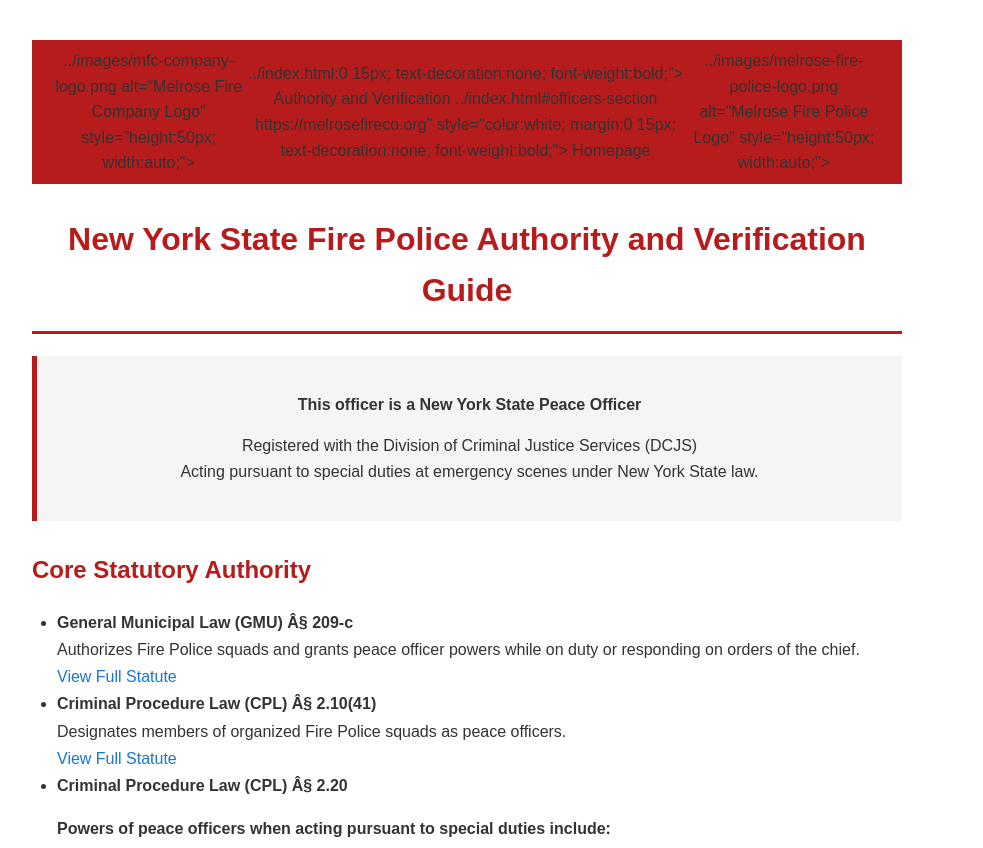
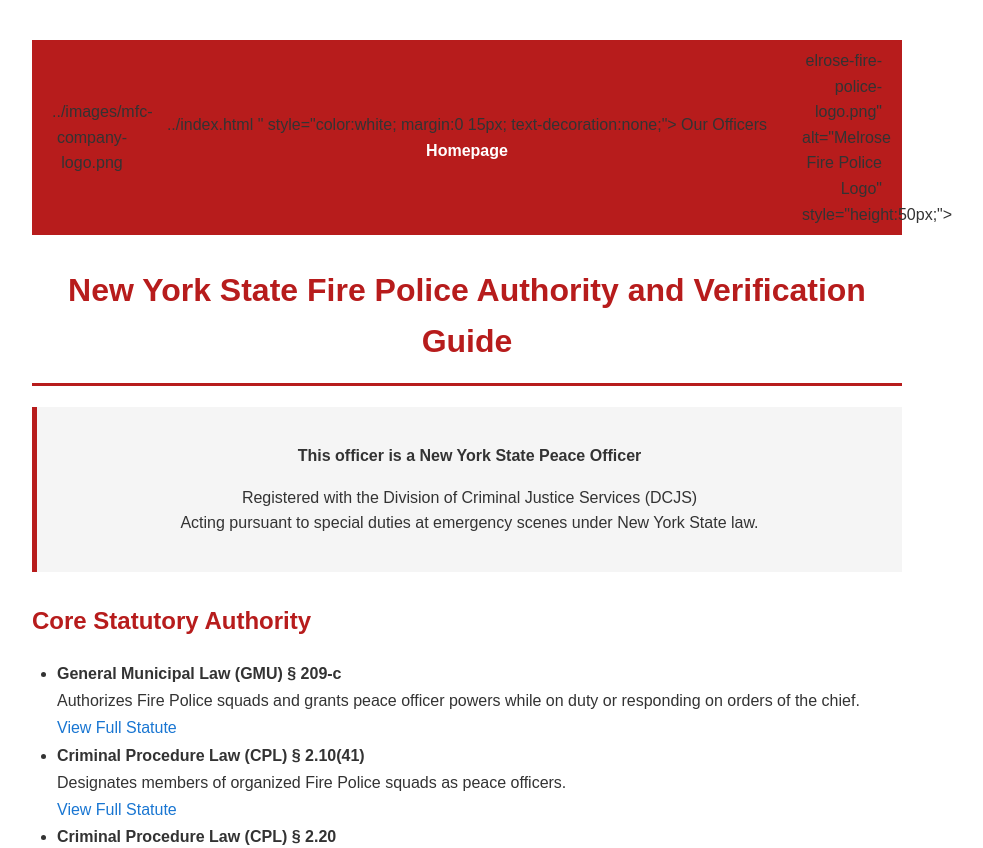
Before and after one commit to Melrose-Fire/firepolice, a plain HTML site: page index.html in a window 1280 px wide. Shown: the top 848 px of the page, without its empty margins (173-1156 px from the left). Drawn offline with Linux system fonts and the light colour scheme.

Commit message:
Refactor navigation layout and logo structure
Updated navigation layout to use grid instead of flex and adjusted logo placements.

```diff
--- a/index.html
+++ b/index.html
@@ -1,32 +1,31 @@
 <nav style="
-    display:flex;
+    display:grid;
+    grid-template-columns:80px 1fr 80px;
     align-items:center;
-    justify-content:space-between;
     background:#b71c1c;
     padding:8px 20px;
     margin-bottom:30px;">
 
-    <!-- Left Logo -->
-    ../images/mfc-company-logo.png alt="Melrose Fire Company Logo"
-         style="height:50px; width:auto;">
+    <div>
+        ../images/mfc-company-logo.png
+    </div>
 
-    <!-- Center Navigation -->
     <div style="text-align:center;">
-        ../index.html:0 15px; text-decoration:none; font-weight:bold;">
-            Authority and Verification
+        ../index.html
+        " style="color:white; margin:0 15px; text-decoration:none;">
+            Our Officers
         </a>
-
-        ../index.html#officers-section
-
-        https://melrosefireco.org"
-           style="color:white; margin:0 15px; text-decoration:none; font-weight:bold;">
+        <a href="https://melrosefireco.org" style="color:white; margin:0 15px; text-decoration:none; font-weight:bold;">
             Homepage
         </a>
     </div>
 
-    <!-- Right Logo -->
-    ../images/melrose-fire-police-logo.png         alt="Melrose Fire Police Logo"
-         style="height:50px; width:auto;">
+    <div style="text-align:right;">
+        elrose-fire-police-logo.png"
+             alt="Melrose Fire Police Logo"
+             style="height:50px;">
+    </div>
+
 </nav>
 <!DOCTYPE html>
 <html lang="en">
```
